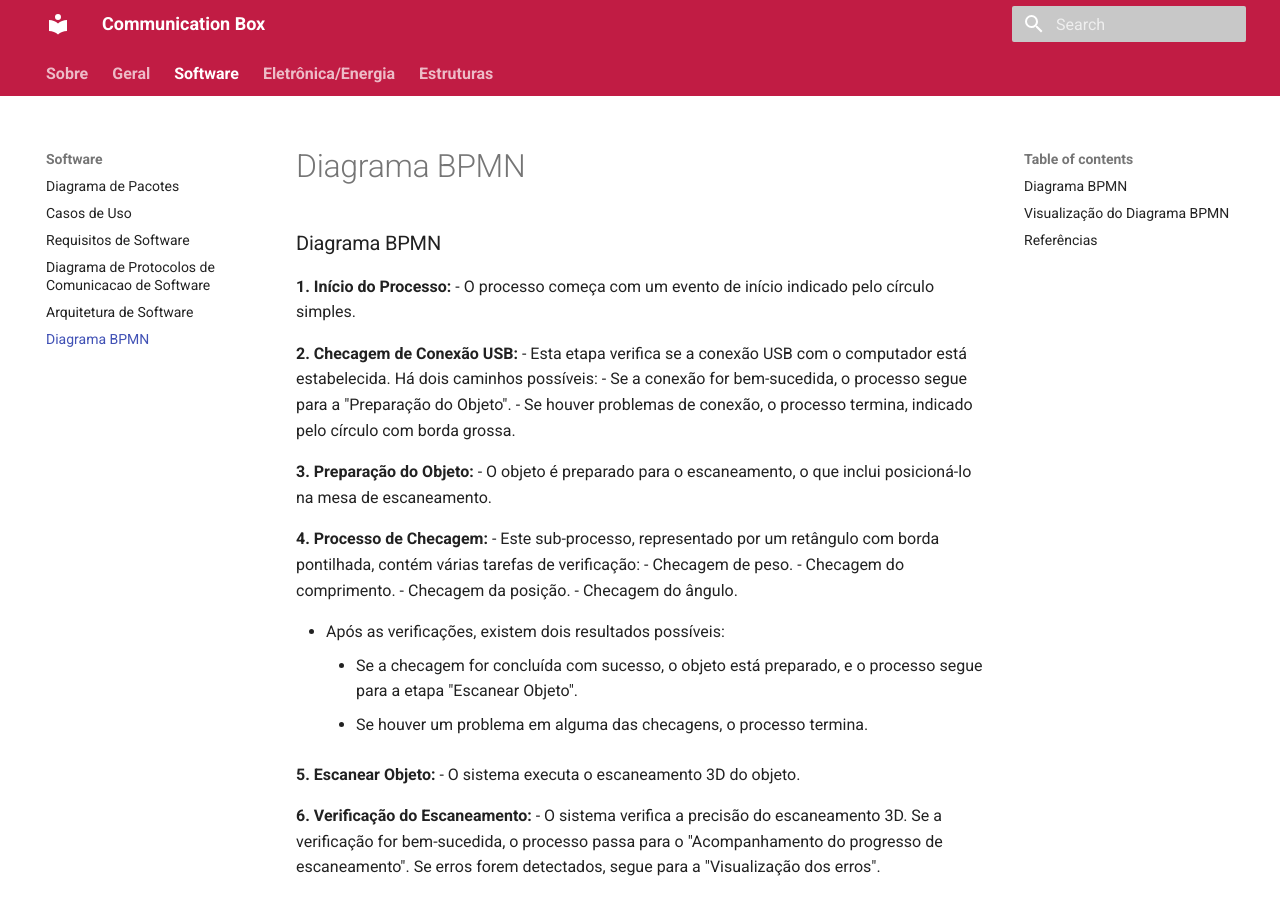
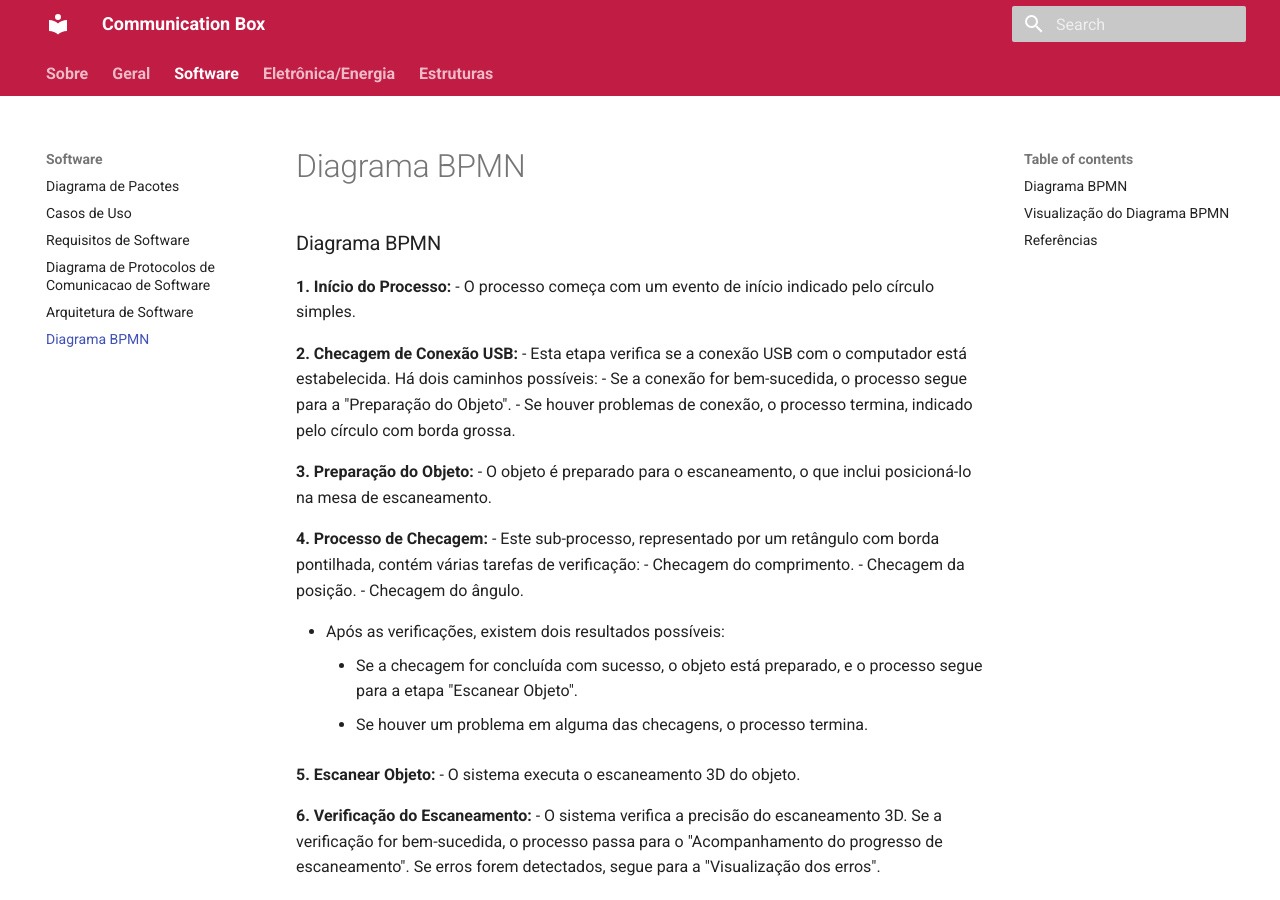
Before and after one commit to Calcioft/ScanPoint, an MkDocs documentation site: the page built from docs/software/diagrama-bpmn.md, in a window 1280 px wide and 900 px high. Built offline with MkDocs 1.6.1 and Material for MkDocs 9.7.7, drawn with Linux system fonts in a browser that asks for light colours.

Commit message:
Arrumando processo de checagem do bpmn

```diff
--- a/docs/software/diagrama-bpmn.md
+++ b/docs/software/diagrama-bpmn.md
@@ -13,7 +13,6 @@
 
 **4. Processo de Checagem:**
    - Este sub-processo, representado por um retângulo com borda pontilhada, contém várias tarefas de verificação:
-      - Checagem de peso.
       - Checagem do comprimento.
       - Checagem da posição.
       - Checagem do ângulo.
```
Also changed, not shown: how-to-docs.md (+1 -1 lines).
